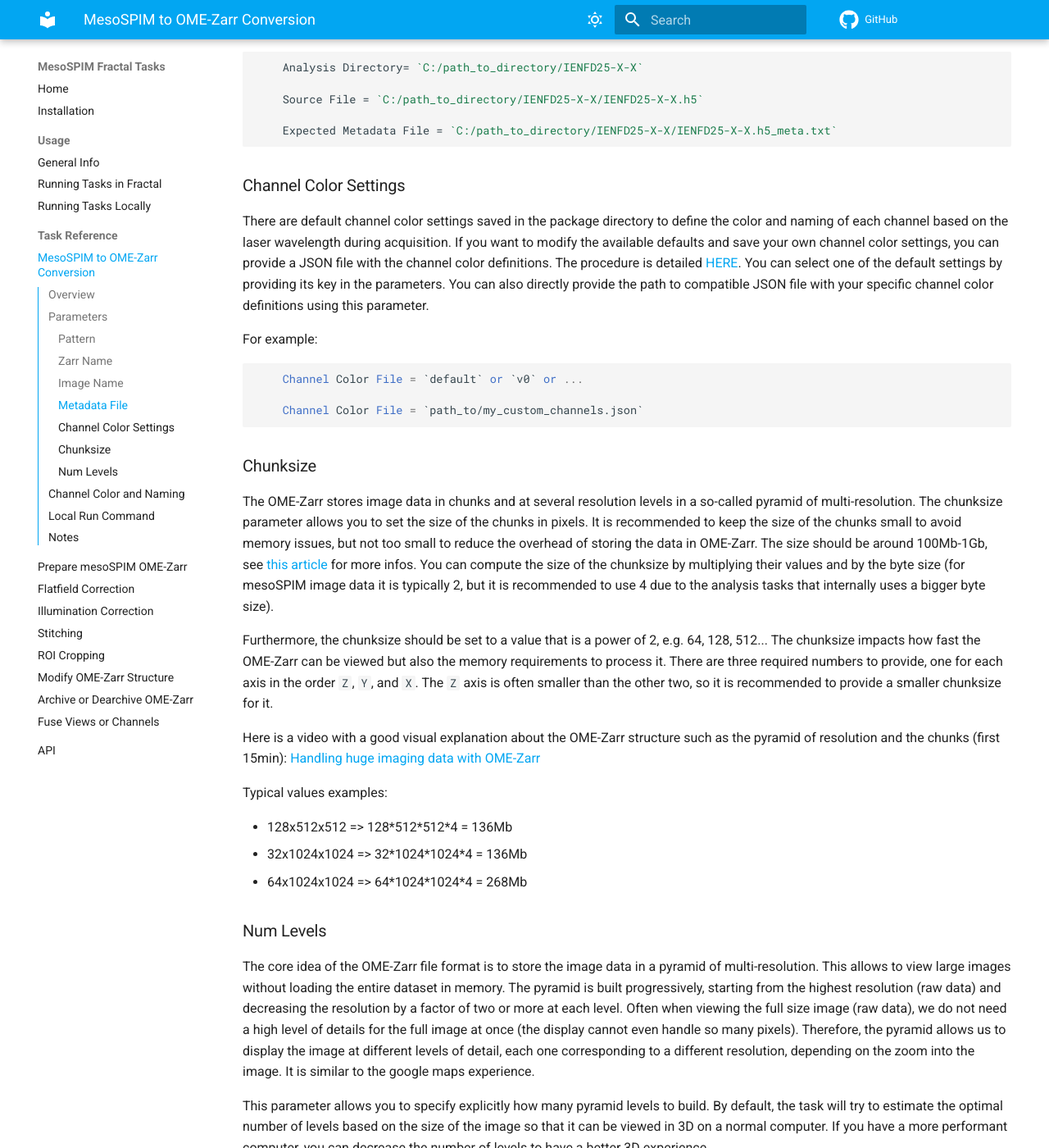
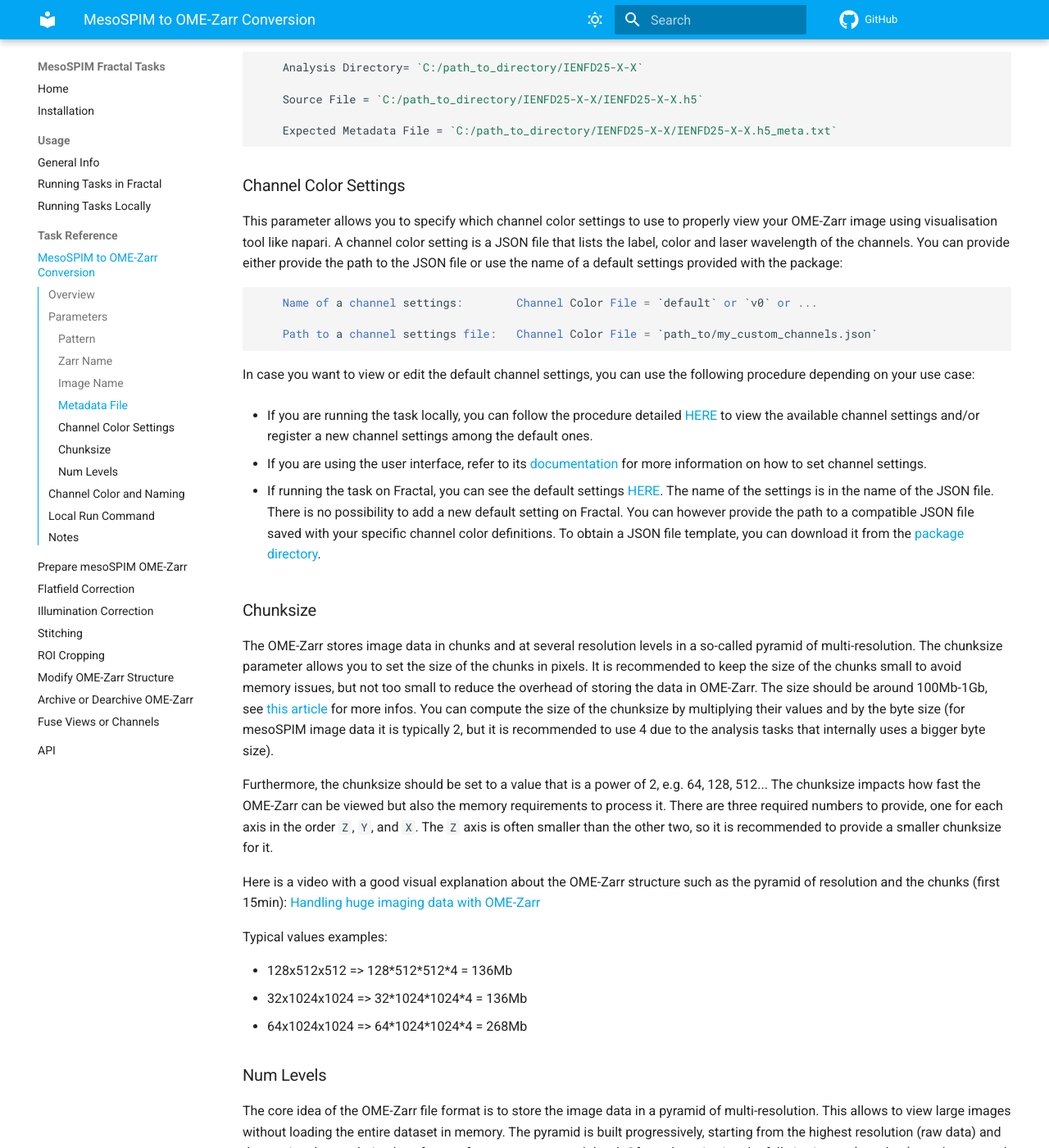
Before and after one commit to reimann-lab/mesospim-fractal-tasks, an MkDocs documentation site: the page built from docs/tasks/mesospim_to_omezarr.md, in a window 1280 px wide and 1400 px high, scrolled down 1905 px. Shown: the whole window at 82% size. Built offline with MkDocs 1.6.1 and Material for MkDocs 9.7.7, drawn with Linux system fonts in a browser that asks for light colours; comment, search, counter and statistics services are not loaded; some of the changed text lies outside the part shown.

Commit message:
Updated fractal manifest

```diff
--- a/docs/tasks/mesospim_to_omezarr.md
+++ b/docs/tasks/mesospim_to_omezarr.md
@@ -78,13 +78,20 @@ For example:
 
 ### Channel Color Settings
 
-There are default channel color settings saved in the package directory to define the color and naming of each channel based on the laser wavelength during acquisition. If you want to modify the available defaults and save your own channel color settings, you can provide a JSON file with the channel color definitions. The procedure is detailed [HERE](#channel-color-and-naming). You can select one of the default settings by providing its key in the parameters. You can also directly provide the path to compatible JSON file with your specific channel color definitions using this parameter.
+This parameter allows you to specify which channel color settings to use to properly view your OME-Zarr image using visualisation tool like napari. A channel color setting is a JSON file that lists the label, color and laser wavelength of the channels. You can provide either provide the path to the JSON file or use the name of a default settings provided with the package:
 
-For example:
+        Name of a channel settings:        Channel Color File = `default` or `v0` or ...
 
-        Channel Color File = `default` or `v0` or ...
+        Path to a channel settings file:   Channel Color File = `path_to/my_custom_channels.json`
 
-        Channel Color File = `path_to/my_custom_channels.json`
+In case you want to view or edit the default channel settings, you can use the following procedure depending on your use case:
+
+- If you are running the task locally, you can follow the procedure detailed [HERE](#channel-color-and-naming) to view the available channel settings and/or register a new channel settings among the default ones.
+
+- If you are using the user interface, refer to its [documentation](https://reimann-lab.github.io/skinnervation3d-app/usage/#channel-settings) for more information on how to set channel settings.
+
+- If running the task on Fractal, you can see the default settings [HERE](https://github.com/reimann-lab/mesospim-fractal-tasks/blob/main/src/mesospim_fractal_tasks/settings). The name of the settings is in the name of the JSON file. There is no possibility to add a new default setting on Fractal. You can however provide the path to a compatible JSON file saved with your specific channel color definitions. To obtain a JSON file template, you can download it from the [package directory](https://github.com/reimann-lab/mesospim-fractal-tasks/blob/main/src/mesospim_fractal_tasks/cli/templates/channel_setting_template.json).
+
 
 
 ### Chunksize
@@ -114,7 +121,7 @@ Here is a video with a good visual explanation about the OME-Zarr structure such
 ## Channel Color and Naming
 
 The task will assign channel names and colors based on a JSON file. There is a default template that is provided to set
-custom channel settings.
+custom channel settings. If you are running the task locally, you can register your channel color settings as default in the package settings directory using the following procedure.
 
 Here is the procedure to view the current available default settings:
 
@@ -152,8 +159,9 @@ recurring use.
     You can provide the path to this file to the task in the parameters to use these channel settings. In case of
     recurring use, you can register the settings as default in the package settings directory (see below).
 
-3. Register the channel settings (Optional)
+3. Register the channel settings (Optional, only for local run usage)
 
+    If you have installed the task package locally you can register your new settings so that you can reuse it without entering again all the settings details.
     To make your JSON file available to the conversion task as the default setting, run:
 
         set-channel-setting my_custom_channels.json
```
Also changed, not shown: docs/index.md (+3 -1 lines), docs/tasks/fuse_views_or_channels.md (+1 -1 lines), docs/tasks/prepare_mesospim_omezarr.md (+11 -4 lines), 2 other files.
